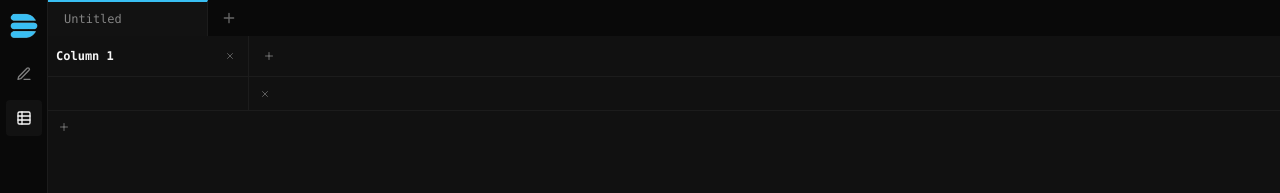
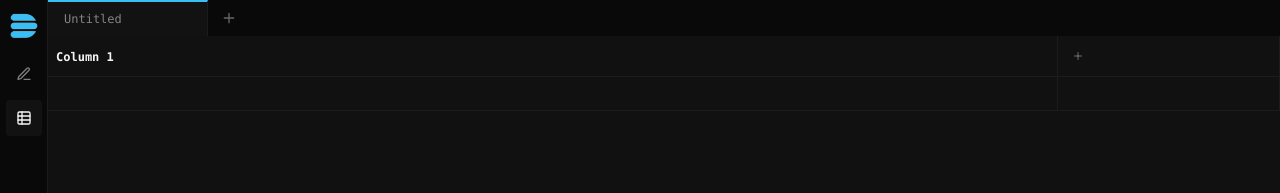
Before and after one commit to masdevan/duhlupa-notecanvas, a Next.js app: page /table in a window 1280 px wide. Shown: the top 193 px of the page. Built offline with nearby package versions, Linux system fonts and the light colour scheme.

Commit message:
fix: complete table grid lines and auto-scroll on column add

```diff
--- a/components/table/table-grid.tsx
+++ b/components/table/table-grid.tsx
@@ -1,36 +1,38 @@
 "use client";
 
 import { useRef } from "react";
-import IconClose from "../icons/close";
 import IconPlus from "../icons/plus";
 import type { TableTab } from "../../lib/types";
-
 type TableGridProps = {
   table: TableTab;
   onRenameColumn: (index: number, name: string) => void;
-  onRemoveColumn: (index: number) => void;
   onAddColumn: () => void;
   onResizeColumn: (index: number, width: number) => void;
   onUpdateCell: (row: number, col: number, value: string) => void;
-  onAddRow: () => void;
-  onRemoveRow: (index: number) => void;
 };
 
 export default function TableGrid({
   table,
   onRenameColumn,
-  onRemoveColumn,
   onAddColumn,
   onResizeColumn,
   onUpdateCell,
-  onAddRow,
-  onRemoveRow,
 }: TableGridProps) {
+  const scrollRef = useRef<HTMLDivElement>(null);
   const resizeRef = useRef<{
     index: number;
     startX: number;
     startWidth: number;
   } | null>(null);
+
+  function handleAddColumn() {
+    onAddColumn();
+    requestAnimationFrame(() => {
+      if (scrollRef.current) {
+        scrollRef.current.scrollLeft = scrollRef.current.scrollWidth;
+      }
+    });
+  }
 
   function startResize(index: number) {
     return (event: React.PointerEvent) => {
@@ -61,7 +63,7 @@ export default function TableGrid({
   }
 
   return (
-    <div className="editor-scroll min-h-0 flex-1 overflow-auto bg-card">
+    <div ref={scrollRef} className="editor-scroll min-h-0 flex-1 overflow-auto bg-card">
       <table className="w-full table-fixed border-collapse">
         <thead>
           <tr>
@@ -71,22 +73,11 @@ export default function TableGrid({
                 className="relative border-b border-r border-edge p-2"
                 style={{ width: table.colWidths[i] ?? 200 }}
               >
-                <div className="flex items-center gap-2">
-                  <input
-                    value={column}
-                    onChange={(event) =>
-                      onRenameColumn(i, event.target.value)
-                    }
-                    className="w-full min-w-0 bg-transparent font-mono text-xs text-foreground outline-none"
-                  />
-                  <button
-                    onClick={() => onRemoveColumn(i)}
-                    aria-label="Remove column"
-                    className="flex h-5 w-5 shrink-0 cursor-pointer items-center justify-center rounded text-foreground/40 transition-colors hover:bg-tab-active hover:text-red-400"
-                  >
-                    <IconClose size={10} />
-                  </button>
-                </div>
+                <input
+                  value={column}
+                  onChange={(event) => onRenameColumn(i, event.target.value)}
+                  className="w-full min-w-0 bg-transparent font-mono text-xs text-foreground outline-none"
+                />
                 <div
                   onPointerDown={startResize(i)}
                   onPointerMove={moveResize}
@@ -96,9 +87,9 @@ export default function TableGrid({
                 />
               </th>
             ))}
-            <th className="border-b border-edge p-2">
+            <th className="w-11 border-b border-r border-edge p-2">
               <button
-                onClick={onAddColumn}
+                onClick={handleAddColumn}
                 aria-label="Add column"
                 className="flex h-6 w-6 cursor-pointer items-center justify-center rounded text-foreground/40 transition-colors hover:bg-tab-active hover:text-foreground"
               >
@@ -121,28 +112,9 @@ export default function TableGrid({
                   />
                 </td>
               ))}
-              <td className="border-b border-edge p-1">
-                <button
-                  onClick={() => onRemoveRow(r)}
-                  aria-label="Remove row"
-                  className="flex h-6 w-6 cursor-pointer items-center justify-center rounded text-foreground/40 transition-colors hover:bg-tab-active hover:text-red-400"
-                >
-                  <IconClose size={10} />
-                </button>
-              </td>
+              <td className="w-11 border-b border-r border-edge" />
             </tr>
           ))}
-          <tr>
-            <td colSpan={table.columns.length + 1} className="p-1">
-              <button
-                onClick={onAddRow}
-                aria-label="Add row"
-                className="flex h-6 w-6 cursor-pointer items-center justify-center rounded text-foreground/40 transition-colors hover:bg-tab-active hover:text-foreground"
-              >
-                <IconPlus size={12} />
-              </button>
-            </td>
-          </tr>
         </tbody>
       </table>
     </div>
--- a/components/table/table-view.tsx
+++ b/components/table/table-view.tsx
@@ -127,15 +127,6 @@ export default function TableView() {
     }));
   }
 
-  function removeColumn(index: number) {
-    updateActive((table) => ({
-      ...table,
-      columns: table.columns.filter((_, i) => i !== index),
-      colWidths: table.colWidths.filter((_, i) => i !== index),
-      rows: table.rows.map((row) => row.filter((_, i) => i !== index)),
-    }));
-  }
-
   function renameColumn(index: number, name: string) {
     updateActive((table) => ({
       ...table,
@@ -147,20 +138,6 @@ export default function TableView() {
     updateActive((table) => ({
       ...table,
       colWidths: table.colWidths.map((w, i) => (i === index ? width : w)),
-    }));
-  }
-
-  function addRow() {
-    updateActive((table) => ({
-      ...table,
-      rows: [...table.rows, table.columns.map(() => "")],
-    }));
-  }
-
-  function removeRow(index: number) {
-    updateActive((table) => ({
-      ...table,
-      rows: table.rows.filter((_, i) => i !== index),
     }));
   }
 
@@ -203,12 +180,9 @@ export default function TableView() {
         <TableGrid
           table={active}
           onRenameColumn={renameColumn}
-          onRemoveColumn={removeColumn}
           onAddColumn={addColumn}
           onResizeColumn={resizeColumn}
           onUpdateCell={updateCell}
-          onAddRow={addRow}
-          onRemoveRow={removeRow}
         />
       ) : (
         <TableEmptyState onCreate={addTable} />
```
